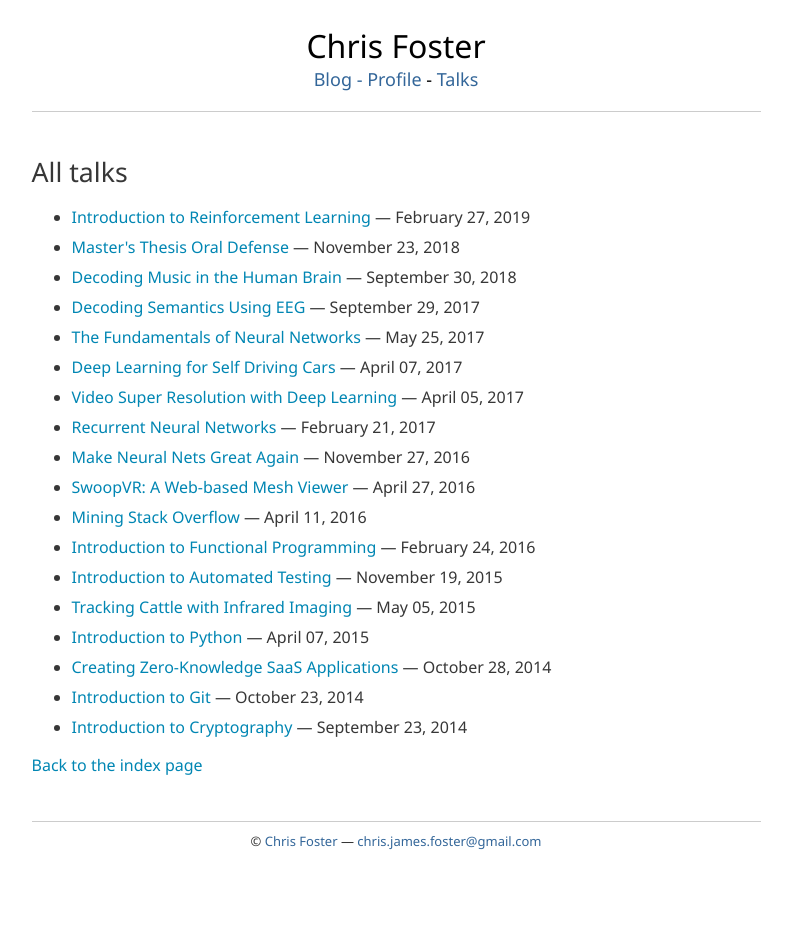
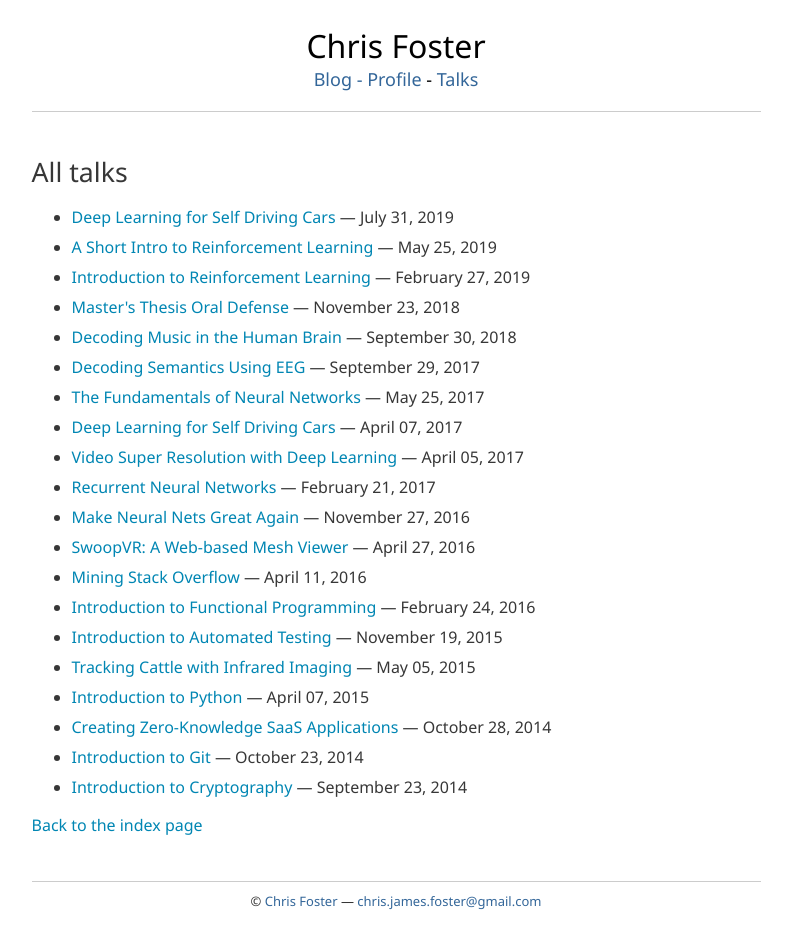
Before and after one commit to chrisfosterelli/chrisfosterelli.github.io, a Jekyll site: the page built from talks.html, in a window 1280 px wide. Shown: the whole page, without its empty margins (244-1036 px from the left). Built offline with Jekyll 4.4.1, drawn with Linux system fonts in a browser that asks for light colours; before the commit the page ends 900 px from its top, so only the background shows below that.

Commit message:
update talks

```diff
--- a/_data/talks.yml
+++ b/_data/talks.yml
@@ -1,3 +1,11 @@
+- title: Deep Learning for Self Driving Cars
+  date: July 31, 2019
+  url: file/talk/self-driving-cars.pdf
+
+- title: A Short Intro to Reinforcement Learning
+  date: May 25, 2019
+  url: file/talk/introduction-to-reinforcement-learning-short.pdf
+
 - title: Introduction to Reinforcement Learning
   date: February 27, 2019
   url: file/talk/introduction-to-reinforcement-learning.pdf
```
Also changed, not shown: 1 other file.
